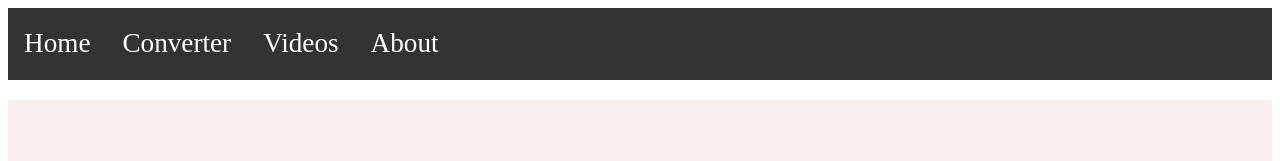
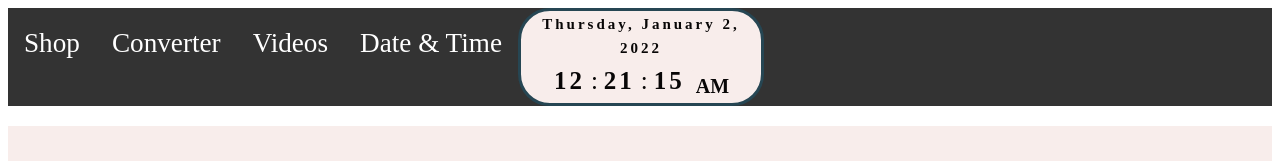
Before and after one commit to DEGRUSSECU1/Recipe-Book-Final, a plain HTML site: page index.html in a window 1280 px wide. Shown: the top 161 px of the page. Drawn offline with Linux system fonts and the light colour scheme; no server answers; a web font is replaced by a local one.

Commit message:
added clock

```diff
--- a/index.html
+++ b/index.html
@@ -11,10 +11,27 @@
 </head>
 <body>
     <ul>
-        <li><a class="active" href="#home">Home</a></li>
+        <li><a class="active" href="https://www.tesco.com/groceries/en-GB/shop/fresh-food/all">Shop</a></li>
         <li><a href="https://www.thecalculatorsite.com/cooking/cooking-calculator.php" >Converter</a></li>
         <li><a href="https://www.youtube.com/watch?v=ZJy1ajvMU1k">Videos</a></li>
-        <li><a href="#about">About</a></li>
+        <li><a href="#" id ="tell-time">Date & Time</a></li>
+        <li>
+            <div class="datetime">
+                <div class="date">
+                 <span id="dayname"></span>,
+                 <span id="month"></span>
+                 <span id="daynum"></span>,
+                 <span id="year"></span>
+                </div>
+              <div class="time">
+                 <span id="hour"></span>:
+                 <span id="minutes"></span>:
+                 <span id="seconds"></span>
+                 <span id="period">AM</span>
+              </div>
+             </div>
+        </li>
+
       </ul>
 
     </div>
--- a/main.js
+++ b/main.js
@@ -3,11 +3,10 @@ const mealList = document.querySelector("#meal");
 const mealDetailContent = document.querySelector(".meal-details-content");
 const recipeCloseBtn = document.querySelector("#recipe-close-btn")
 const gifIndex = document.querySelector("#gifOne");
-
+const tellTimeBtn = document.querySelector('#tell-time');
 //add eventListeners
 searchBtn.addEventListener('click', getMealList);
-gifIndex.addEventListener('click', )
-
+tellTimeBtn.addEventListener('click', tellTime);
 
 //get meal list that matches with the ingredients
 
@@ -42,3 +41,37 @@ async function getMealList () {
 
               mealList.innerHTML = html;
           };
+  getMealList();
+
+function tellTime() {
+  const months = ["January","February","March","April","May","June","July","August","September","October","November","December"];
+  const weeks = ["Sunday", "Monday", "Tuesday", "Wednesday", "Thursday", "Friday", "Saturday"];
+  let now = new Date();
+  let month = months[now.getMonth()];
+  let day = weeks[now.getDate()];
+  let year = now.getFullYear();
+  let dayNum = now.getUTCDay();
+  let theHr = now.getHours();
+  let theMin = now.getMinutes();
+  let theSec = now.getSeconds();
+  let period = "AM";
+  if(theHr >= 12){
+    period = "PM";
+  }
+  if(theHr == 0){
+    theHr = 12;
+  }
+  if(theHr > 12){
+    theHr = theHr - 12;
+  }
+document.getElementById("month").innerHTML = month;
+document.getElementById("dayname").innerHTML = day;
+document.getElementById("year").innerHTML = year;
+document.getElementById("daynum").innerHTML = dayNum;
+document.getElementById("hour").innerHTML = theHr;
+document.getElementById("minutes").innerHTML = theMin;
+document.getElementById("seconds").innerHTML = theSec;
+document.getElementById("period").innerHTML = period;
+
+}
+tellTime();
--- a/style.css
+++ b/style.css
@@ -8,13 +8,19 @@
 /* Array */
 /* ["264653","2a9d8f","e9c46a","f4a261","e76f51"] */
 :root{
-    --charcoal: #264653  ;
+    --charcoal: #264653;
     --charcoal-dark: #b54507;
-    --primary-colour: #e9c46a;
+    --rob-roy: #e9c46a;
+    --jungle-green:#2A9D8F;
+    --burnt-sienna:#E76F51;
+    --sandy-brown: #f4a261;
     --secondary-colour: #f5f5f5;
     --shadow-colour: #d0d0d0;
     --second-shadow-colour:#ffffff;
     --body-colour:#f8edeb;
+
+
+    --font-clock:'Fredericka the Great';
 }
 
 body{
@@ -106,7 +112,7 @@ title{
     width: 55px;
     height: 55px;
     font-size: 1.8rem;
-    background: var(--primary-colour);
+    background: var(--rob-roy);
     color: white ;
     border: none;
     border-top-right-radius: 2rem;
@@ -114,7 +120,7 @@ title{
     transition: all 0.5s linear;
 }
 .searh-btn:hover{
-    background: var(--primary-colour);
+    background: var(--rob-roy);
 }
 .meal-result{
     margin: 2rem;
@@ -154,7 +160,7 @@ title{
     border-radius:2rem ;
 }
 .recipe-btn:hover{
-    background: var(--primary-colour);
+    background: var(--rob-roy);
 }
 /* meal details */
 .meal-details{
@@ -163,7 +169,7 @@ title{
     left: 50%;
     transform: translate(-50%,-50%);
     color: var(--shadow-colour);
-    background-color: var(--primary-colour);
+    background-color: var(--rob-roy);
     border-radius: 2rem;
     width: 90%;
     height: 90%;
@@ -268,9 +274,54 @@ ul {
     opacity: 0.8;
 }
 
-.notFound{
+.datetime{
+    color: rgb(8, 6, 6);
+    background:var(--body-colour);
+    font-family: var(--font-clock);
+    width: 240px;
+    padding: 1px 0px;
+    border: 3px solid var(--charcoal);
+    border-radius: 2rem;
+    -webkit-box-reflect: below 1px linear-gradient(transparent, rgba(255, 255, 255, 0.1));
+    transition: 0.5s;
+  }
 
-}
+  .datetime:hover{
+    background: var(--sandy-brown);
+    box-shadow: 0 0 30px var(--charcoal);
+  }
+
+  .date{
+    font-size: 15px;
+    font-weight: 600;
+    text-align: center;
+    letter-spacing: 3px;
+  }
+
+  .time{
+    font-size: 25px;
+    display: flex;
+    justify-content: center;
+    align-items: center;
+  }
+
+  .time span:not(:last-child){
+    position: relative;
+    margin: 0 6px;
+    font-weight: 600;
+    text-align: center;
+    letter-spacing: 3px;
+  }
+
+  .time span:last-child{
+    background:var(--body-colour);
+    font-size: 20px;
+    font-weight: 600;
+    text-transform: uppercase;
+    margin-top: 10px;
+    padding: 0 5px;
+    border-radius: 3px;
+  }
 /* media queries */
 
 @media screen and (min-width: 600px) {
```
